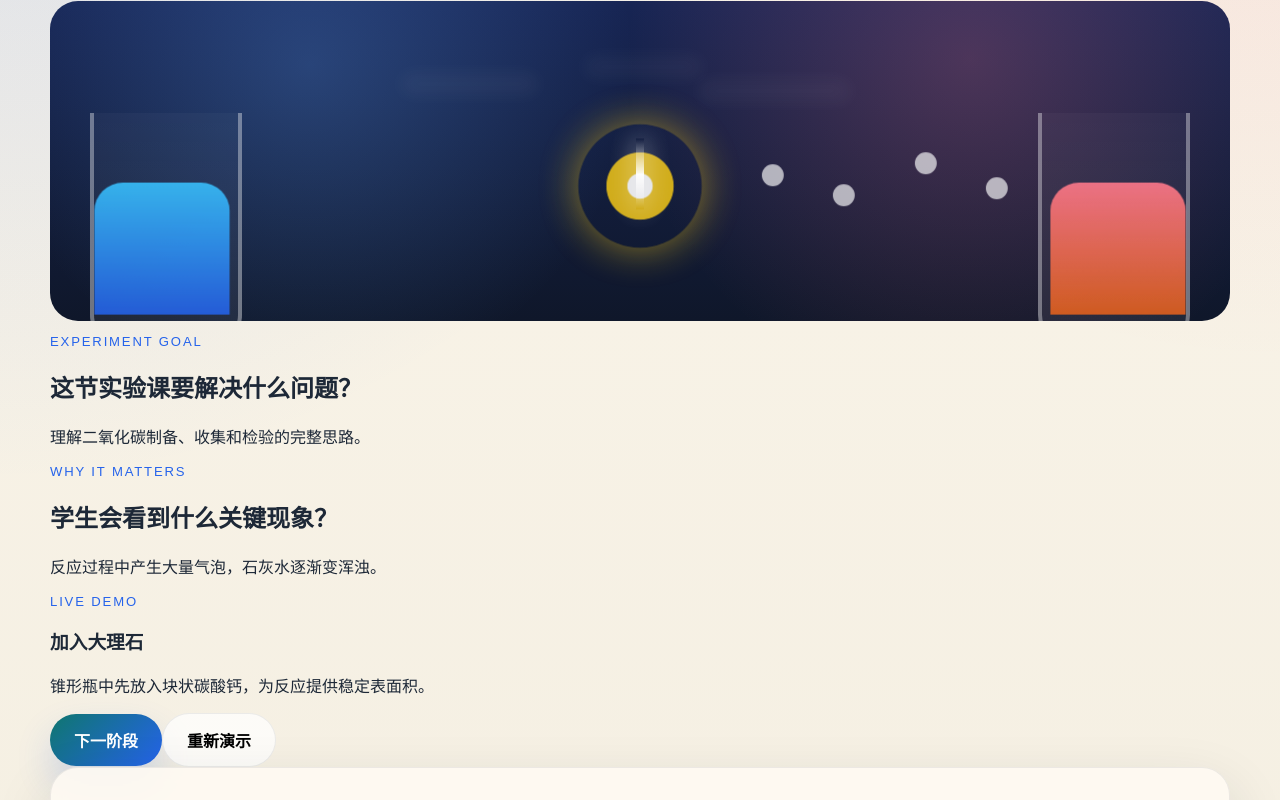
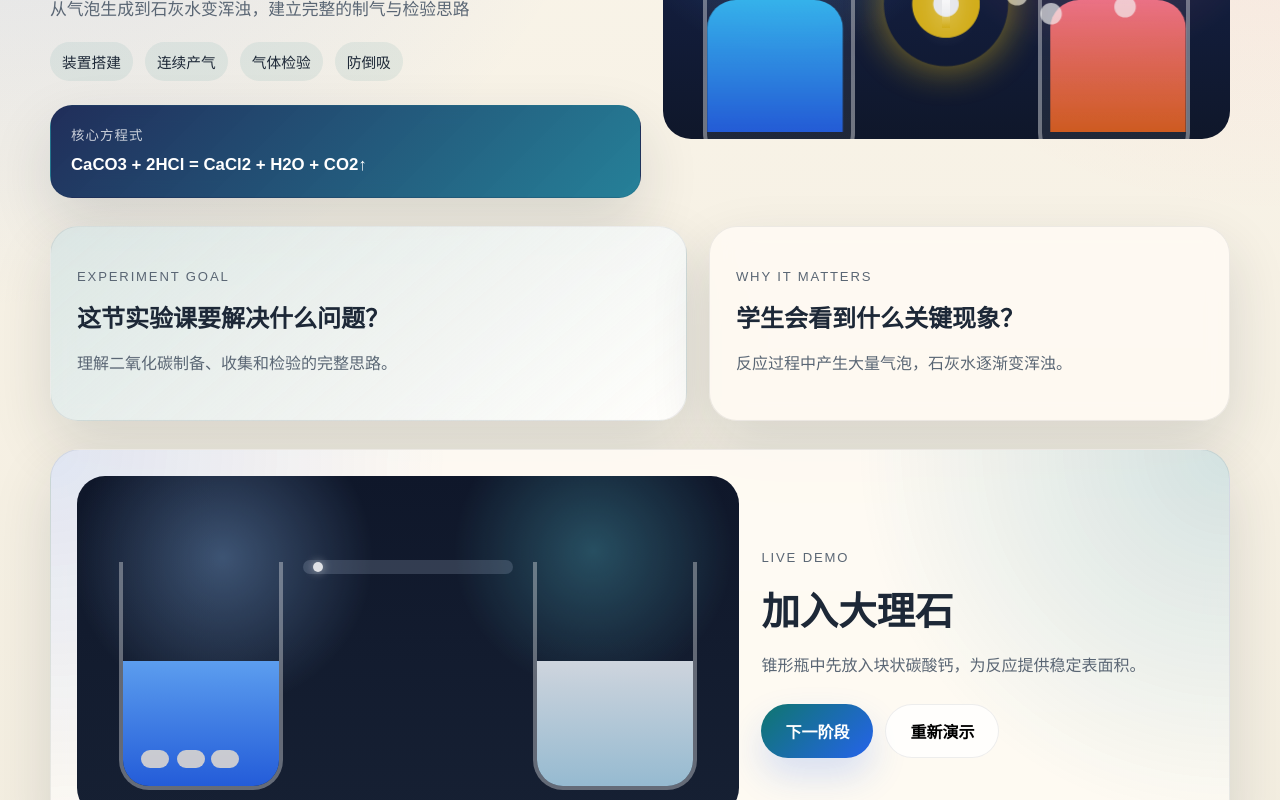
Before and after one commit to xiaoyifree/chem-lab-site, a Next.js app: page /experiments/carbon-dioxide-preparation in a window 1280 px wide. Shown: the part 340-1140 px from the top of the page. Built offline with nearby package versions, Linux system fonts and the light colour scheme.

Commit message:
Add files via upload

```diff
--- a/app/globals.css
+++ b/app/globals.css
@@ -341,6 +341,303 @@ select {
   margin-top: 28px;
 }
 
+.immersive-hero,
+.immersive-overview,
+.lab-demo-panel,
+.immersive-grid {
+  display: grid;
+  gap: 22px;
+}
+
+.immersive-hero {
+  grid-template-columns: 1.02fr 0.98fr;
+  align-items: center;
+  margin-top: 18px;
+}
+
+.immersive-overview {
+  grid-template-columns: 1.1fr 0.9fr;
+  margin-top: 28px;
+}
+
+.immersive-grid {
+  grid-template-columns: repeat(auto-fit, minmax(280px, 1fr));
+  margin-top: 28px;
+}
+
+.story-card,
+.equation-panel,
+.lab-demo-panel {
+  border: 1px solid var(--line);
+  background: var(--panel);
+  box-shadow: var(--shadow);
+  backdrop-filter: blur(10px);
+}
+
+.story-card {
+  border-radius: 28px;
+  padding: 26px;
+}
+
+.story-card h2 {
+  margin: 0 0 12px;
+}
+
+.story-card p {
+  color: var(--muted);
+  line-height: 1.75;
+}
+
+.story-card-primary {
+  background:
+    linear-gradient(140deg, rgba(14, 116, 144, 0.14), rgba(255, 255, 255, 0.72)),
+    var(--panel);
+}
+
+.immersive-copy h1 {
+  margin: 14px 0 16px;
+  font-size: clamp(2.4rem, 5vw, 5rem);
+  line-height: 1.02;
+}
+
+.equation-panel {
+  margin-top: 24px;
+  padding: 18px 20px;
+  border-radius: 22px;
+  background:
+    linear-gradient(135deg, rgba(23, 37, 84, 0.96), rgba(14, 116, 144, 0.9));
+  color: #fff;
+}
+
+.equation-label {
+  display: block;
+  margin-bottom: 8px;
+  font-size: 0.84rem;
+  letter-spacing: 0.08em;
+  text-transform: uppercase;
+  opacity: 0.76;
+}
+
+.equation-panel strong {
+  display: block;
+  line-height: 1.6;
+  font-size: 1.05rem;
+}
+
+.lab-demo-panel {
+  grid-template-columns: 1.2fr 0.8fr;
+  align-items: center;
+  margin-top: 28px;
+  padding: 26px;
+  border-radius: 30px;
+  background:
+    radial-gradient(circle at top left, rgba(37, 99, 235, 0.14), transparent 32%),
+    radial-gradient(circle at top right, rgba(14, 116, 144, 0.18), transparent 30%),
+    rgba(255, 251, 244, 0.9);
+}
+
+.lab-stage {
+  position: relative;
+  min-height: 340px;
+  border-radius: 28px;
+  overflow: hidden;
+  background:
+    radial-gradient(circle at 22% 24%, rgba(147, 197, 253, 0.34), transparent 26%),
+    radial-gradient(circle at 78% 22%, rgba(103, 232, 249, 0.26), transparent 24%),
+    linear-gradient(180deg, #0f172a 0%, #162033 100%);
+}
+
+.lab-beaker,
+.lab-transfer-line,
+.lab-bubbles span,
+.lab-clouds span,
+.lab-rocks span,
+.lab-flow-dot {
+  position: absolute;
+}
+
+.lab-beaker {
+  bottom: 26px;
+  width: 164px;
+  height: 228px;
+  border: 4px solid rgba(255, 255, 255, 0.34);
+  border-top: none;
+  border-radius: 0 0 30px 30px;
+  overflow: hidden;
+}
+
+.lab-beaker-left {
+  left: 42px;
+}
+
+.lab-beaker-right {
+  right: 42px;
+}
+
+.lab-transfer-line {
+  left: 50%;
+  top: 84px;
+  width: 210px;
+  height: 14px;
+  margin-left: -105px;
+  border-radius: 999px;
+  background: rgba(148, 163, 184, 0.26);
+}
+
+.lab-flow-dot {
+  top: 2px;
+  left: 10px;
+  width: 10px;
+  height: 10px;
+  border-radius: 50%;
+  background: rgba(255, 255, 255, 0.84);
+  box-shadow: 0 0 10px rgba(255, 255, 255, 0.55);
+}
+
+.phase-transferring .lab-flow-dot,
+.phase-verified .lab-flow-dot {
+  animation: flow 1.5s linear infinite;
+}
+
+.lab-liquid {
+  position: absolute;
+  inset: auto 0 0;
+  height: 56%;
+}
+
+.lab-liquid-reactant {
+  background: linear-gradient(180deg, rgba(96, 165, 250, 0.94), rgba(37, 99, 235, 0.9));
+}
+
+.lab-liquid-limewater {
+  background: linear-gradient(180deg, rgba(226, 232, 240, 0.9), rgba(186, 230, 253, 0.78));
+}
+
+.lab-rocks span {
+  bottom: 18px;
+  width: 28px;
+  height: 18px;
+  border-radius: 12px;
+  background: rgba(214, 211, 209, 0.92);
+}
+
+.lab-rocks span:nth-child(1) {
+  left: 18px;
+}
+
+.lab-rocks span:nth-child(2) {
+  left: 54px;
+}
+
+.lab-rocks span:nth-child(3) {
+  left: 88px;
+}
+
+.lab-bubbles {
+  opacity: 0;
+  transition: opacity 220ms ease;
+}
+
+.phase-reacting .lab-bubbles,
+.phase-transferring .lab-bubbles,
+.phase-verified .lab-bubbles {
+  opacity: 1;
+}
+
+.lab-bubbles span {
+  bottom: 36px;
+  width: 12px;
+  height: 12px;
+  border-radius: 50%;
+  border: 1px solid rgba(219, 234, 254, 0.92);
+  animation: lab-rise 2.4s linear infinite;
+}
+
+.lab-bubbles span:nth-child(1) { left: 24px; animation-delay: -0.2s; }
+.lab-bubbles span:nth-child(2) { left: 42px; animation-delay: -0.7s; }
+.lab-bubbles span:nth-child(3) { left: 58px; animation-delay: -1.3s; }
+.lab-bubbles span:nth-child(4) { left: 72px; animation-delay: -1.7s; }
+.lab-bubbles span:nth-child(5) { left: 92px; animation-delay: -0.5s; }
+.lab-bubbles span:nth-child(6) { left: 106px; animation-delay: -1.1s; }
+.lab-bubbles span:nth-child(7) { left: 118px; animation-delay: -1.9s; }
+.lab-bubbles span:nth-child(8) { left: 132px; animation-delay: -0.9s; }
+.lab-bubbles span:nth-child(9) { left: 146px; animation-delay: -1.5s; }
+
+.lab-clouds {
+  opacity: 0;
+  transition: opacity 220ms ease;
+}
+
+.phase-transferring .lab-clouds,
+.phase-verified .lab-clouds {
+  opacity: 1;
+}
+
+.lab-clouds span {
+  width: 34px;
+  height: 22px;
+  border-radius: 999px;
+  background: rgba(248, 250, 252, 0.9);
+  filter: blur(0.3px);
+  animation: cloud-pulse 2.2s ease-in-out infinite;
+}
+
+.lab-clouds span:nth-child(1) {
+  left: 36px;
+  bottom: 70px;
+}
+
+.lab-clouds span:nth-child(2) {
+  left: 70px;
+  bottom: 92px;
+  animation-delay: -0.7s;
+}
+
+.lab-clouds span:nth-child(3) {
+  left: 98px;
+  bottom: 64px;
+  animation-delay: -1.2s;
+}
+
+.lab-demo-copy h3 {
+  margin: 8px 0 10px;
+  font-size: clamp(1.6rem, 3vw, 2.4rem);
+}
+
+.lab-demo-copy p {
+  color: var(--muted);
+  line-height: 1.75;
+}
+
+.lab-demo-actions {
+  display: flex;
+  flex-wrap: wrap;
+  gap: 12px;
+  margin-top: 24px;
+}
+
+.timeline-card,
+.knowledge-card,
+.teacher-card,
+.practice-card,
+.materials-card,
+.safety-card {
+  position: relative;
+}
+
+.timeline-card::before,
+.knowledge-card::before,
+.teacher-card::before {
+  content: "";
+  position: absolute;
+  inset: 0 auto auto 0;
+  width: 72px;
+  height: 72px;
+  border-radius: 0 0 24px 0;
+  background: linear-gradient(135deg, rgba(14, 116, 144, 0.18), rgba(37, 99, 235, 0));
+  pointer-events: none;
+}
+
 .info-card,
 .level-card,
 .experiment-card,
@@ -535,10 +832,58 @@ select {
   }
 }
 
+@keyframes flow {
+  0% {
+    transform: translateX(0);
+    opacity: 0.35;
+  }
+
+  20% {
+    opacity: 1;
+  }
+
+  100% {
+    transform: translateX(188px);
+    opacity: 0.2;
+  }
+}
+
+@keyframes lab-rise {
+  0% {
+    transform: translateY(0) scale(0.75);
+    opacity: 0;
+  }
+
+  20% {
+    opacity: 1;
+  }
+
+  100% {
+    transform: translateY(-136px) scale(1.08);
+    opacity: 0;
+  }
+}
+
+@keyframes cloud-pulse {
+  0%,
+  100% {
+    transform: translateY(0) scale(0.92);
+    opacity: 0.72;
+  }
+
+  50% {
+    transform: translateY(-6px) scale(1.06);
+    opacity: 1;
+  }
+}
+
 @media (max-width: 900px) {
   .hero-panel,
   .featured-card,
-  .detail-hero {
+  .detail-hero,
+  .immersive-hero,
+  .immersive-overview,
+  .lab-demo-panel {
     grid-template-columns: 1fr;
   }
 
@@ -555,6 +900,29 @@ select {
   .liquid-column {
     width: 98px;
     height: 112px;
+  }
+
+  .lab-stage {
+    min-height: 300px;
+  }
+
+  .lab-beaker {
+    width: 130px;
+    height: 196px;
+  }
+
+  .lab-beaker-left {
+    left: 20px;
+  }
+
+  .lab-beaker-right {
+    right: 20px;
+  }
+
+  .lab-transfer-line {
+    top: 70px;
+    width: 160px;
+    margin-left: -80px;
   }
 }
 
```
